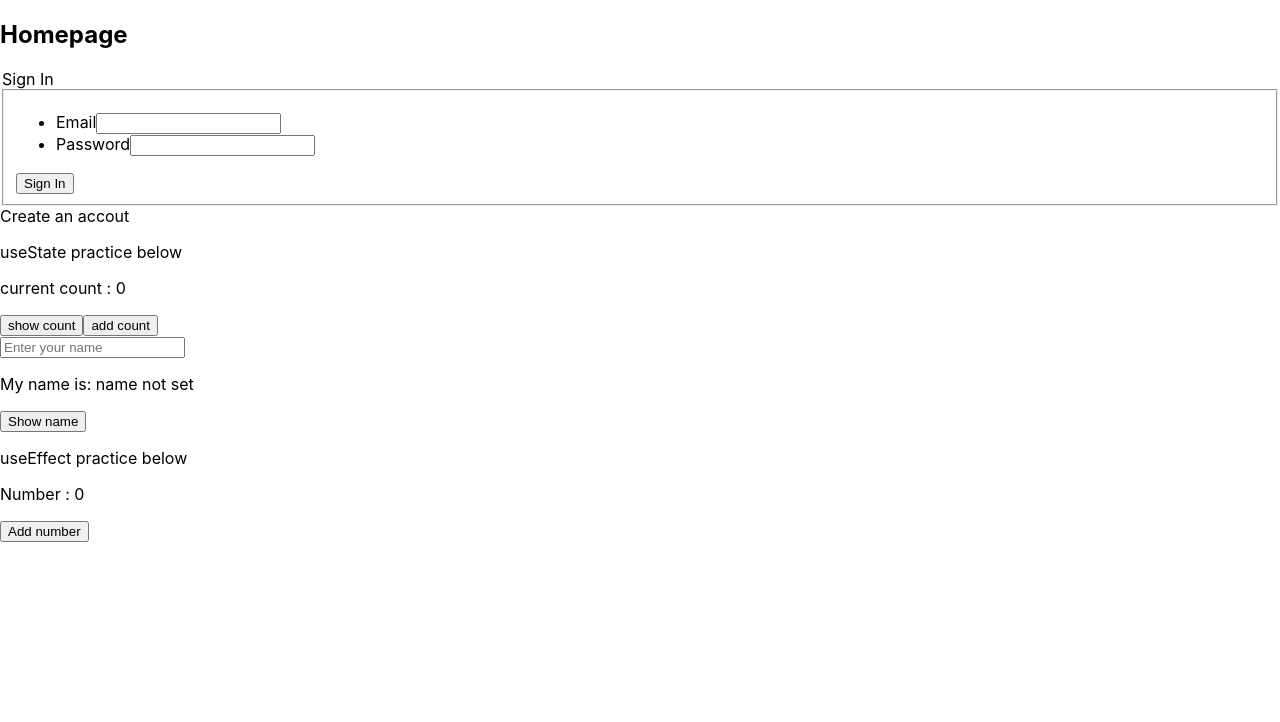
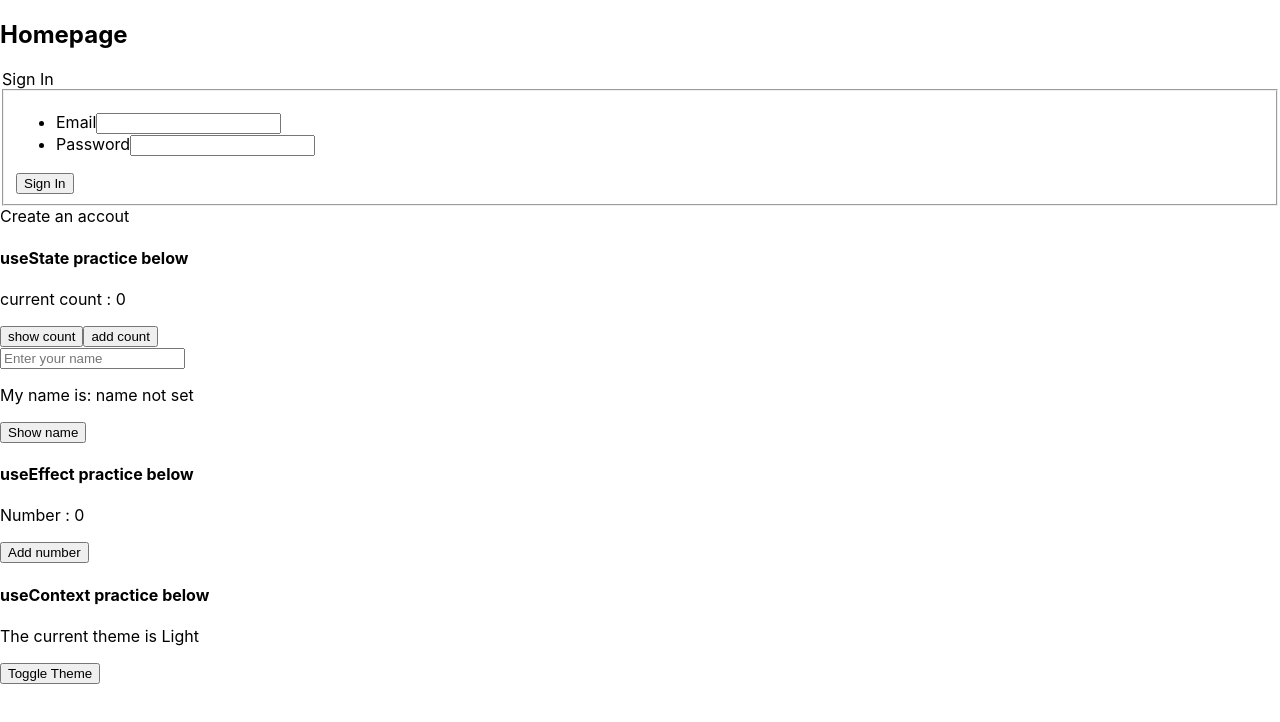
Before and after one commit to lukeckk/React_Firebase_Auth, a React (Create React App) app: page / in a window 1280 px wide. Shown: the top 722 px of the page. Built offline with nearby package versions, Linux system fonts and the light colour scheme; no server answers.

Commit message:
included useContetxt example

```diff
--- a/src/pages/home.jsx
+++ b/src/pages/home.jsx
@@ -4,6 +4,8 @@ import { auth } from "../firebase";
 import { Navigate } from "react-router-dom";
 import { CounterComponent } from "./useState"
 import { TimerComponent } from "./useEffect"
+import { ThemeProvider } from "./useContextProvider";
+import { ThemeToggler } from "./useContext";
 
 export const Home = ({user}) => {
   // state to store email and password. initialize as empty string, then include the setemail / pass function in input to add to it
@@ -82,11 +84,18 @@ export const Home = ({user}) => {
         {!isSignUpActive && <a onClick={handleMethodChange}>Create an accout</a>}
       </form>
 
-      <p>useState practice below</p>
+      <h4>useState practice below</h4>
       <CounterComponent/>
 
-      <p>useEffect practice below</p>
+      <h4>useEffect practice below</h4>
       <TimerComponent/>
+
+      <h4>useContext practice below</h4>
+      <ThemeProvider>
+        <div>
+          <ThemeToggler/>
+        </div>
+      </ThemeProvider>
     </section>
   )
 }
--- /dev/null
+++ b/src/pages/useContext.js
@@ -0,0 +1,14 @@
+import { useContext } from "react";
+import { ThemeContext } from "./useContextProvider";
+
+export const ThemeToggler = () => {
+  const { isDarkMode, toggleTheme } = useContext(ThemeContext)
+
+  // the button below calls the toggleTheme from 'useContextProvider'
+  return (
+    <div>
+      <p>The current theme is {isDarkMode ? "Dark" : "Light"}</p>
+      <button onClick={toggleTheme}>Toggle Theme</button>
+    </div>
+  )
+}
--- /dev/null
+++ b/src/pages/useContextProvider.js
@@ -0,0 +1,21 @@
+import { useState, createContext } from "react";
+import { ThemeToggler } from "./useContext";
+
+// creat a ThemeContext to be used later
+export const ThemeContext = createContext()
+
+export const ThemeProvider = () => {
+  const [isDarkMode, setIsDarkMode] = useState(false)
+
+  const toggleTheme = () => {
+    // syntax to toggle between true and false
+    setIsDarkMode((prevMode) => !prevMode)
+  }
+
+  return (
+    <ThemeContext.Provider value={{ isDarkMode, toggleTheme }}>
+      <ThemeToggler/>
+    </ThemeContext.Provider>
+
+  )
+}
--- a/src/pages/useEffect.js
+++ b/src/pages/useEffect.js
@@ -13,6 +13,11 @@ export const TimerComponent = () => {
     // line below will keep adding
     // addNumber()
     console.log('number is updated')
+
+    // if there is a return, this will run first. can be used to clean up eventListener ran previously
+    return () => {
+      console.log('this is the return statement')
+    }
   }, [number])
 
 
```
